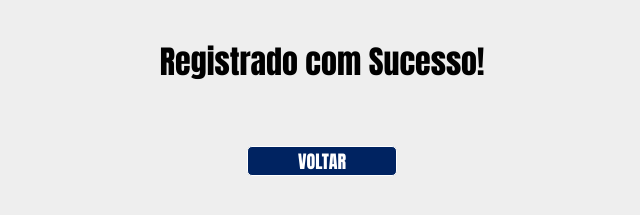
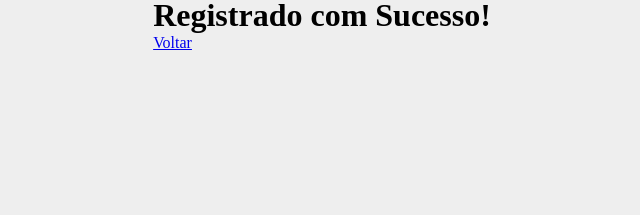
Before and after one commit to JairTorezone/ponto, a plain HTML site: page sucess.html in a window 1280 px wide. Shown: the part 161-376 px from the top of the page, without its empty margins (318-958 px from the left). Drawn offline with Linux system fonts and the light colour scheme.

Commit message:
update project

```diff
--- /dev/null
+++ b/assets/js/aa.js
@@ -0,0 +1,3 @@
+let d = new Date();
+
+console.log(d.toUTCString());
--- a/assets/js/script.js
+++ b/assets/js/script.js
@@ -1 +1,18 @@
-document.getElementById("data").value = Date();
+document.getElementById("data").value = mostrarDataAtual();
+
+function mostrarDataAtual() {
+  let d = new Date();
+
+  //Date String
+  //let ds = new Date('2020-02-01 15:42:17');
+
+  let year = d.getFullYear();
+  let month = d.getMonth();
+  let day = d.getDate(); // dia atual
+
+  let hours = d.getHours();
+  let minuntes = d.getMinutes();
+  let second = d.getSeconds();
+
+  return `${day}/${month + 1}/${year} ${hours}:${minuntes}:${second}`;
+}
--- a/style.css
+++ b/style.css
@@ -48,33 +48,3 @@ select {
   background-color: #002361;
   color: #fff;
 }
-/***************** SUCESS **********************/
-.main-sucesso {
-  display: flex;
-  flex-direction: column;
-  align-items: center;
-  font-family: Impact, Haettenschweiler, "Arial Narrow Bold", sans-serif;
-}
-h1 {
-  margin-top: 40px;
-}
-.back {
-  display: inline-block;
-  font-size: 18px;
-  padding: 60px 0px;
-}
-.back a {
-  display: inline-flex;
-  align-items: center;
-  justify-content: center;
-  height: 30px;
-  width: 150px;
-
-  text-decoration: none;
-  color: #000;
-  text-transform: uppercase;
-  border: 1px solid;
-  border-radius: 5px;
-  color: #fff;
-  background-color: #002361;
-}
```
